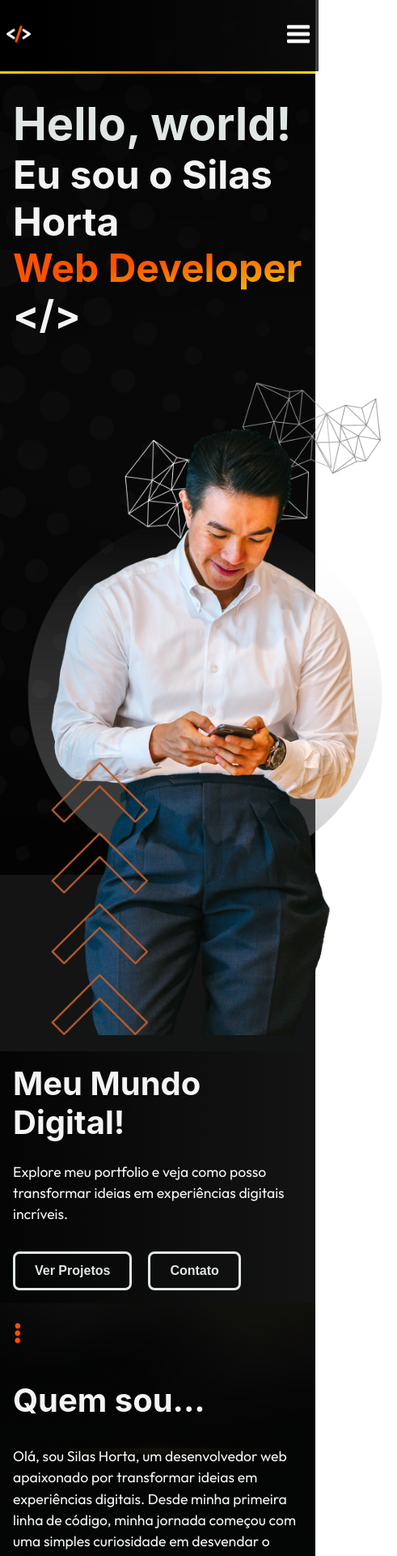
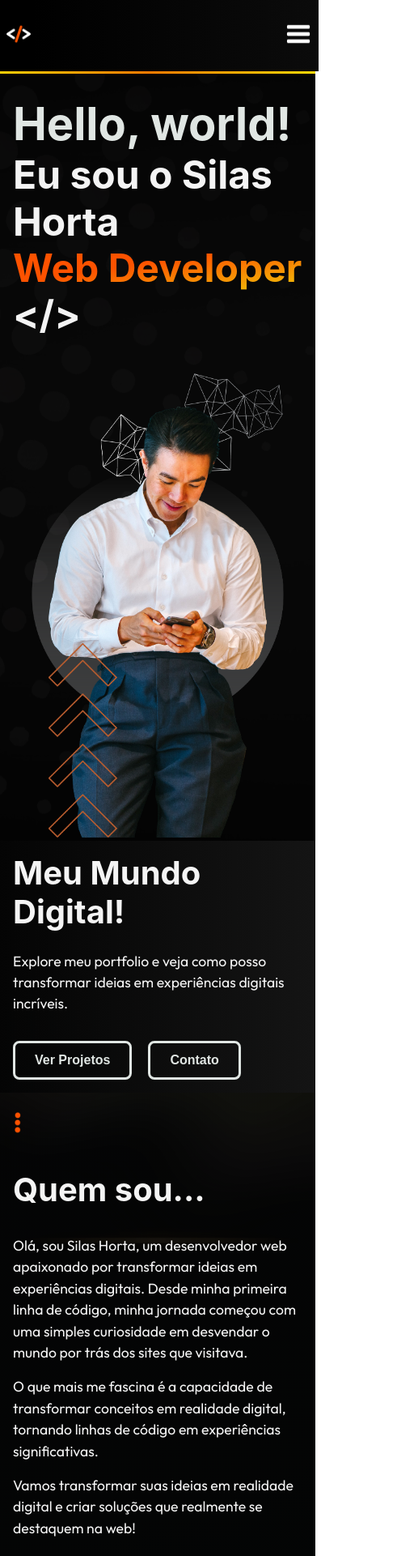
Before and after one commit to silashorta/portfolio-project, a React (Vite) app: page / in a window 390 px wide. Shown: the top 1921 px of the page at 81% size, 491 px wide, since content can reach past the window. Built offline with nearby package versions, Linux system fonts and the light colour scheme.

Commit message:
update hero

```diff
--- a/components/About/About.jsx
+++ b/components/About/About.jsx
@@ -41,7 +41,7 @@ function About() {
       <div>
         <h3 ref={typingRef} className={styles.about__titulo} data-aos="fade-up">{text}</h3>
         <div className={styles.about__descricao_container} data-aos="fade-up">
-          <div className={styles.about__descricao}>
+          <div ref={animatedRef} className={"animate__animated animate__bounceInLeft " + styles.about__descricao}>
             <p>Olá, sou Silas Horta, um desenvolvedor web apaixonado por transformar ideias em
               experiências digitais. Desde minha primeira linha de código, minha jornada começou com
               uma simples curiosidade em desvendar o mundo por trás dos sites que visitava.</p>
--- a/components/About/About.module.css
+++ b/components/About/About.module.css
@@ -44,7 +44,7 @@
     .about__svg {
         width: 100%;
         /* ou qualquer outra largura desejada */
-        max-width: 60%;
+        max-width: 350px;
         /* garante que não ultrapasse 100% da largura disponível */
     }
 }
@@ -57,7 +57,7 @@
     .about__svg {
         width: 100%;
         /* ou qualquer outra largura desejada */
-        max-width: 80%;
+        max-width: 300px;
         /* garante que não ultrapasse 100% da largura disponível */
     }
 
--- a/components/HeaderCTA/HeaderCTA.jsx
+++ b/components/HeaderCTA/HeaderCTA.jsx
@@ -1,7 +1,7 @@
 import React, { useEffect, useRef, useState } from 'react'
 import styles from './HeaderCTA.module.css'
 import { useInView } from 'react-intersection-observer';
-
+import 'animate.css'
 
 function HeaderCTA() {
 
@@ -37,10 +37,10 @@ function HeaderCTA() {
   return (
     <div className={styles.cta__container}>
       <div className={styles.cta__text}>
-        <h3 ref={typingRef}>{text}</h3>
-        <p>Explore meu portfolio e veja como posso transformar ideias em experiências digitais incríveis.</p>
+        <h3 className='animate__animated animate__fade' ref={typingRef}>{text}</h3>
+        <p data-aos="slide-up">Explore meu portfolio e veja como posso transformar ideias em experiências digitais incríveis.</p>
       </div>
-      <div className={styles.cta__buttons}>
+      <div data-aos="flip-up" className={styles.cta__buttons}>
         <a href="#projects"><button>Ver Projetos</button></a>
         <a href="#contact"><button>Contato</button></a>
       </div>
--- a/components/Hero/Hero.jsx
+++ b/components/Hero/Hero.jsx
@@ -7,10 +7,10 @@ function Hero() {
     <div className={styles.hero__container}>
       <div className={styles.hero__text}>
         <h1 className={styles.titulo}>Hello, world!</h1>
-        <h2 className={styles.subtitulo} data-aos="fade">Eu sou o Silas Horta <div className={`animate__animated animate__headShake ${styles.text_main}`} >Web Developer</div> &lt;/&gt;</h2>
+        <h2 className={styles.subtitulo} data-aos="fade">Eu sou o Silas Horta <div className={`animate__animated animate__pulse ${styles.text_main}`} >Web Developer</div> &lt;/&gt;</h2>
       </div>
       <div >
-        <img src="../../assets/images/teste.png" alt="" className={styles.hero__img}/>
+        <img src="../../assets/images/teste.png" alt="" className={"animate__animated animate__backInUp " + styles.hero__img}/>
       </div>
     </div>
   )
--- a/components/Hero/Hero.module.css
+++ b/components/Hero/Hero.module.css
@@ -7,6 +7,7 @@
     padding: 0;
 
     background-image: url(../../public/assets/images/bg-transparent.png);
+    background-attachment: fixed;
     background-size: 100vw 100% cover;
     background-repeat: no-repeat;
 }
@@ -30,12 +31,12 @@
 }
 
 .hero__img {
-    height: 100vh;
+    height: 600px;
 }
 
 @media (max-width: 810px) {
     .hero__container {
-        padding: 120px 16px 16px 16px;
+        padding: 120px 16px 0px 16px;
         gap: 16px;
         height: 100%;
     }
--- a/components/Navbar/Navbar.module.css
+++ b/components/Navbar/Navbar.module.css
@@ -7,7 +7,7 @@
     height: 72px;
     padding: 0 64px;
 
-    background: linear-gradient(to right, var(--preto) 10%, #ffffff0b);
+    background: linear-gradient(to right, #000 10%, #ffffff0b);
 }
 .main {
     width: 100%;
@@ -75,7 +75,7 @@
         display: flex;
         justify-content: space-between;
         position: fixed;
-        background-color: var(--preto);
+        background-color: #000;
         z-index: 5;
         opacity: ;
     }
@@ -99,7 +99,7 @@
         width: 100vw;
         max-height: 100%;
         top: 87px;
-        background-color: var(--preto);
+        background-color: #000;
         z-index: 4;
         opacity: ;
         justify-content: center;
--- a/package.json
+++ b/package.json
@@ -12,6 +12,7 @@
   "dependencies": {
     "@ramonak/react-progress-bar": "^5.1.1",
     "animate.css": "^4.1.1",
+    "animejs": "^3.2.2",
     "cors": "^2.8.5",
     "express": "^4.18.2",
     "formik": "^2.4.5",
```
Also changed, not shown: public/assets/images/bg-transparent-3.png, 1 other file (tests, documents, lock files or other folders).
